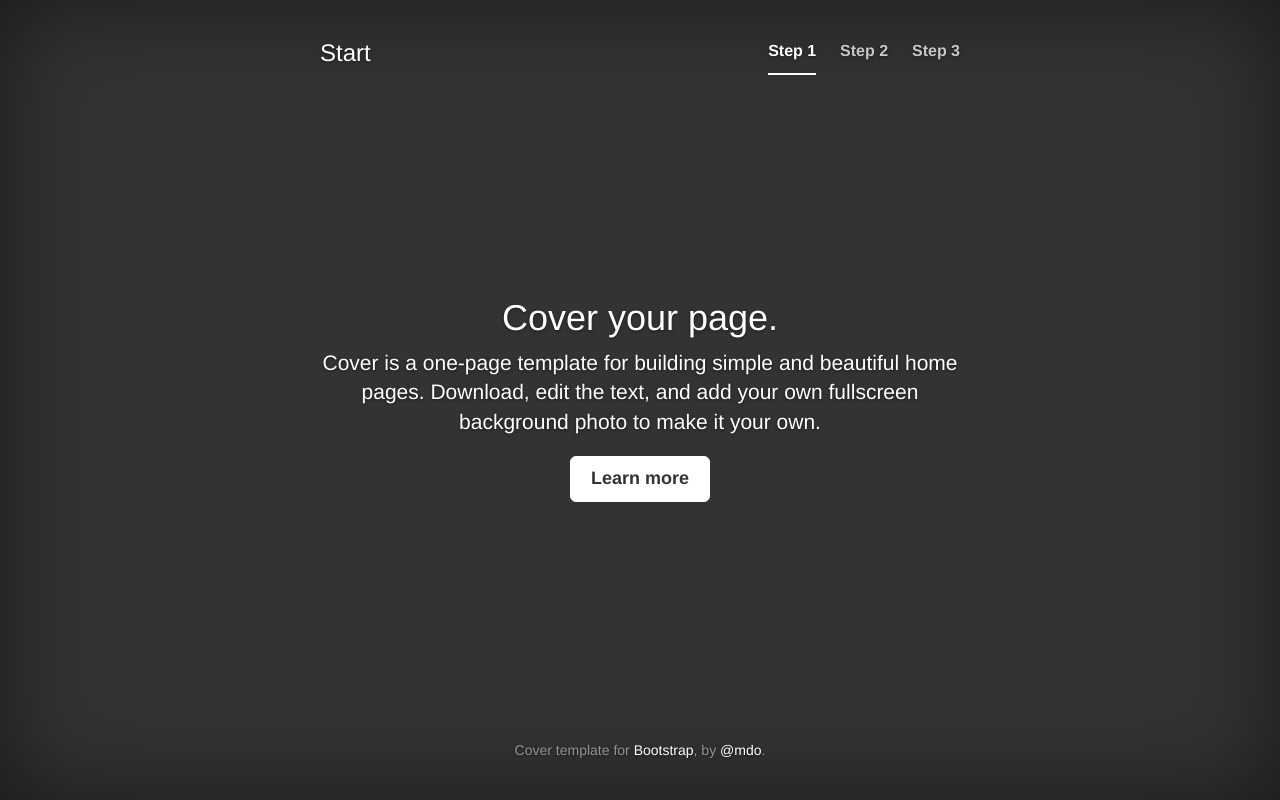
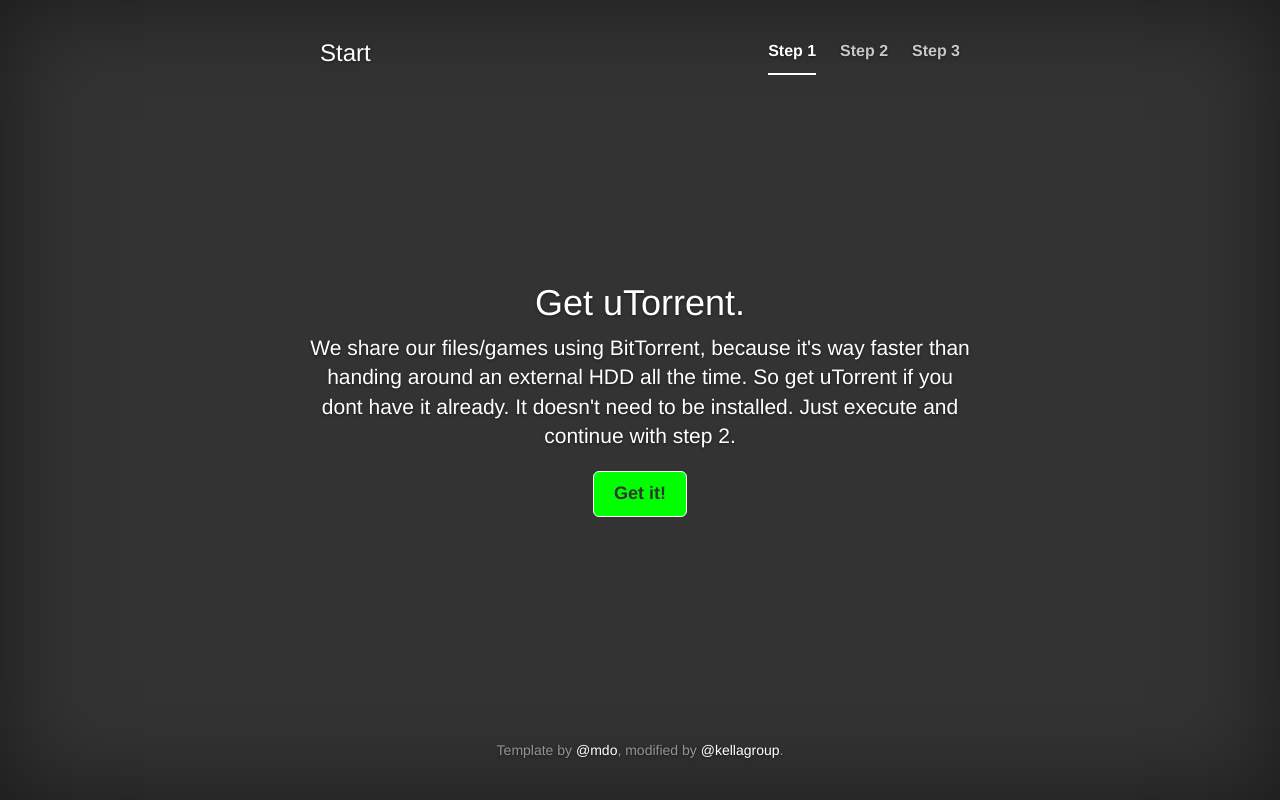
Before and after one commit to lfuelling/lanstuff, a PHP site: page / in a window 1280 px wide. Run offline with PHP 8.4, Linux system fonts and the light colour scheme; some libraries are stand-ins or nearby versions.

Commit message:
Added Stuff, modified text

```diff
--- a/cover.css
+++ b/cover.css
@@ -15,7 +15,7 @@
 .btn-default:focus {
   color: #333;
   text-shadow: none; /* Prevent inheritence from `body` */
-  background-color: #fff;
+  background-color: #00FF00;
   border: 1px solid #fff;
 }
 
--- a/index.html
+++ b/index.html
@@ -48,18 +48,19 @@
               </ul>
             </div>
           </div>
-
-          <div class="inner cover">
-            <h1 class="cover-heading">Cover your page.</h1>
-            <p class="lead">Cover is a one-page template for building simple and beautiful home pages. Download, edit the text, and add your own fullscreen background photo to make it your own.</p>
-            <p class="lead">
-              <a href="#" class="btn btn-lg btn-default">Learn more</a>
-            </p>
+		  <div class="step1">
+            <div class="inner cover">
+              <h1 class="cover-heading">Get uTorrent.</h1>
+              <p class="lead">We share our files/games using BitTorrent, because it's way faster than handing around an external HDD all the time. So get uTorrent if you dont have it already. It doesn't need to be installed. Just execute and continue with step 2.</p>
+              <p class="lead">
+                <a href="download/utorrent.exe" class="btn btn-lg btn-default">Get it!</a>
+              </p>
+            </div>
           </div>
 
           <div class="mastfoot">
             <div class="inner">
-              <p>Cover template for <a href="http://getbootstrap.com">Bootstrap</a>, by <a href="https://twitter.com/mdo">@mdo</a>.</p>
+              <p>Template by <a href="https://twitter.com/mdo">@mdo</a>, modified by <a href="https://twitter.com/kellagroup">@kellagroup</a>.</p>
             </div>
           </div>
 
```
Also changed, not shown: 1 other file.
